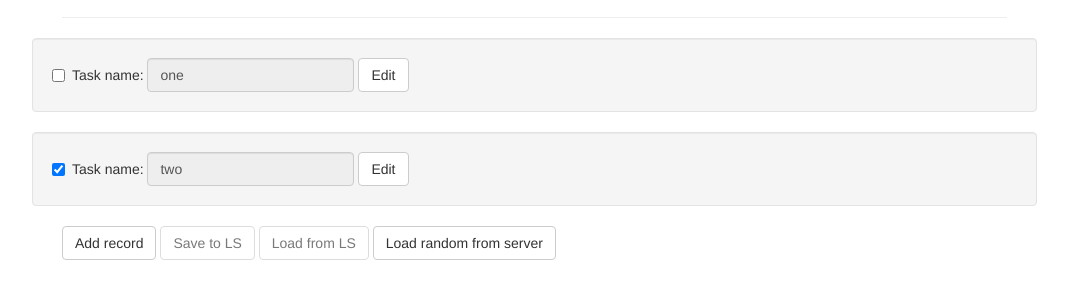
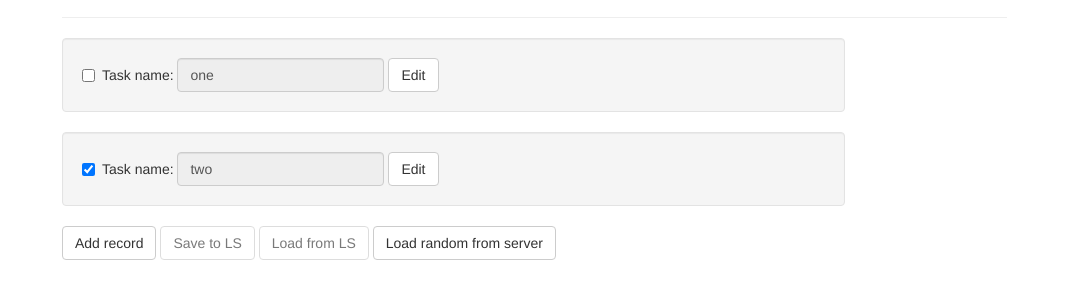
Before and after one commit to Holovin/D_and_angular, a plain HTML site: page todoApp/index.html in a window 1280 px wide. Shown: the part 83-382 px from the top of the page, without its empty margins (8-1076 px from the left). Drawn offline with nearby package versions, Linux system fonts and the light colour scheme.

Commit message:
Fix: wrong css class

```diff
--- a/todoApp/todo/row/todo-row.template.html
+++ b/todoApp/todo/row/todo-row.template.html
@@ -1,5 +1,5 @@
 <div class="row">
-    <div class="row">
+    <div class="col-md-10">
         <div class="well">
             <div class="form-inline">
                 <label class="checkbox-inline">
```
